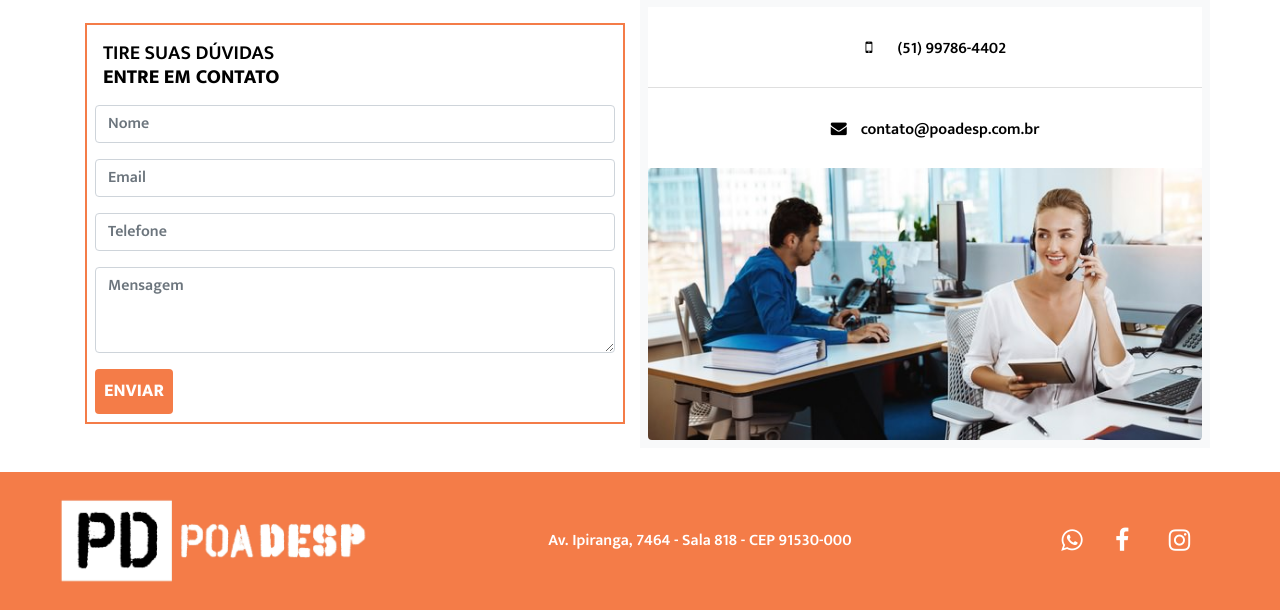
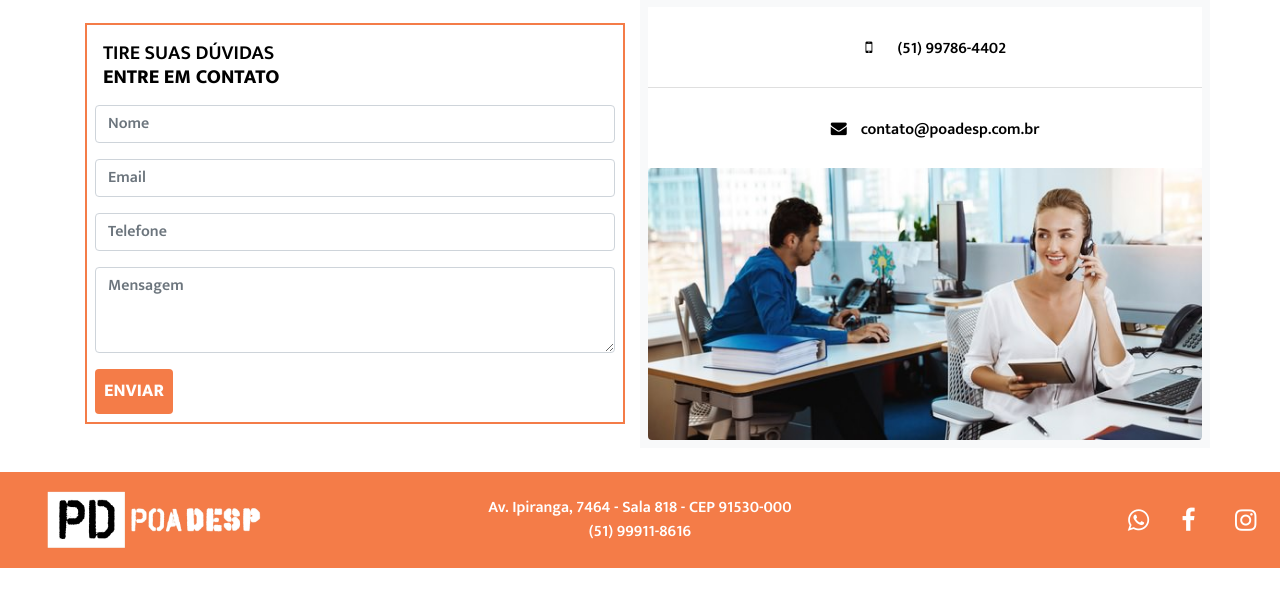
Before and after one commit to ricardo-evolucce/poadesp, a PHP site: page /contato.php in a window 1280 px wide. Shown: the part 334-944 px from the top of the page. After the commit the page ends 902 px from the top, so only its background shows below. Run offline with PHP 8.4, Linux system fonts and the light colour scheme.

Commit message:
ajustes telefone rodape

```diff
--- a/css/style.css
+++ b/css/style.css
@@ -1,5 +1,7 @@
 .font-branca{
 color:#FFF;
+display:block;
+text-align:center;
 }
 
 .redes li{
--- a/includes/footer2.php
+++ b/includes/footer2.php
@@ -2,14 +2,15 @@
 		<div class="container-fluid logo-redes">
 			<div class="row align-items-center">
 					<div class="col col-md-4 ">
-					<a href="index.php"><img src="img/logo.jpg" class="img-fluid"></a>
+					<a href="index.php"><img src="img/logo.jpg" class="img-fluid" style="max-width: 70%"></a>
 				</div>
 
-				<div class="col col-md-4 offset-md-1">
+				<div class="col col-md-4">
 					<span class="font-branca">Av. Ipiranga, 7464 - Sala 818 - CEP 91530-000</span>
+					<span class="font-branca">(51) 99911-8616</span>
 				</div>
 
-				<div class="col col-md-3  text-center ">
+				<div class="col col-md-4  text-right ">
 					<a href="https://api.whatsapp.com/send?phone=5551999113632" class="fa fa-whatsapp" style="font-size:25px;"></a>
 					<a href="https://www.facebook.com/PoaDesp/" class="fa fa-facebook" style="font-size:25px;"></a>
 					<a href="http://instagram.com/poadesp" class="fa fa-instagram" style="font-size:25px;"></a>
```
Also changed, not shown: includes/footer.php (+4 -3 lines).
